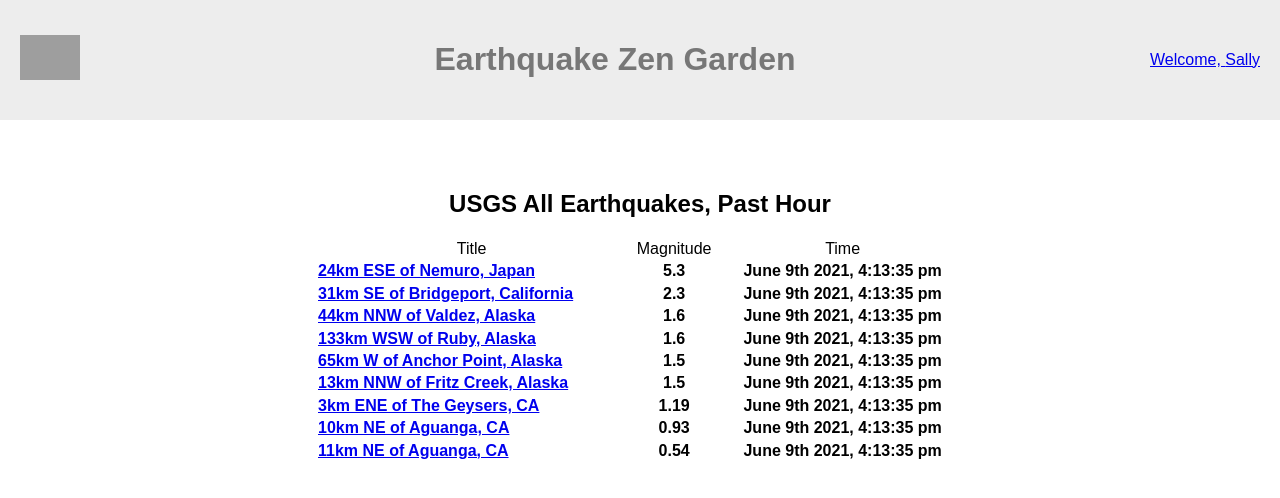
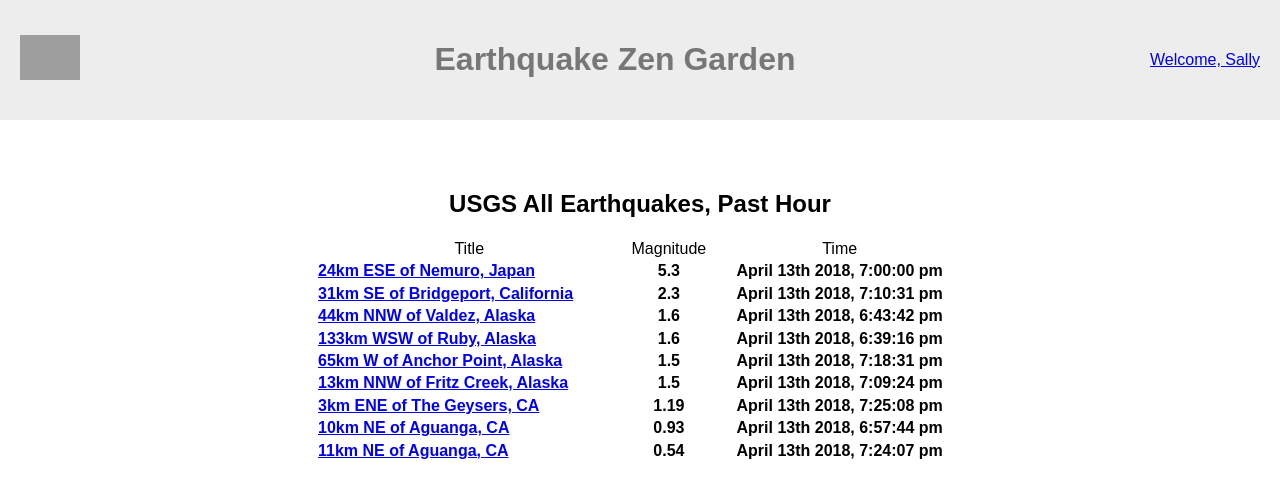
Before and after one commit to JustinTheeDude/earthquake-zen-garden, a React app: page / in a window 1280 px wide. Shown: the top 498 px of the page. Built offline with nearby package versions, Linux system fonts and the light colour scheme; grey boxes are pictures that could not be loaded; the HTML template or start-up script is replaced by a standard one.

Commit message:
changed date prop

```diff
--- a/src/components/table_row.jsx
+++ b/src/components/table_row.jsx
@@ -3,8 +3,8 @@ import { Link } from "react-router-dom";
 import createTime from '../utils/utils';
 
 const TableRow = (props) => {
-    const { id, place, mag, time } = props;
-    let date = createTime(time);
+    const { id, place, mag, date } = props;
+    let earthquakeDate = createTime(date);
 
     return (
         <tr>
@@ -14,7 +14,7 @@ const TableRow = (props) => {
                 </Link>
             </td>
             <td>{mag}</td>
-            <td>{date}</td>
+            <td>{earthquakeDate}</td>
         </tr>
     );
 }
```
